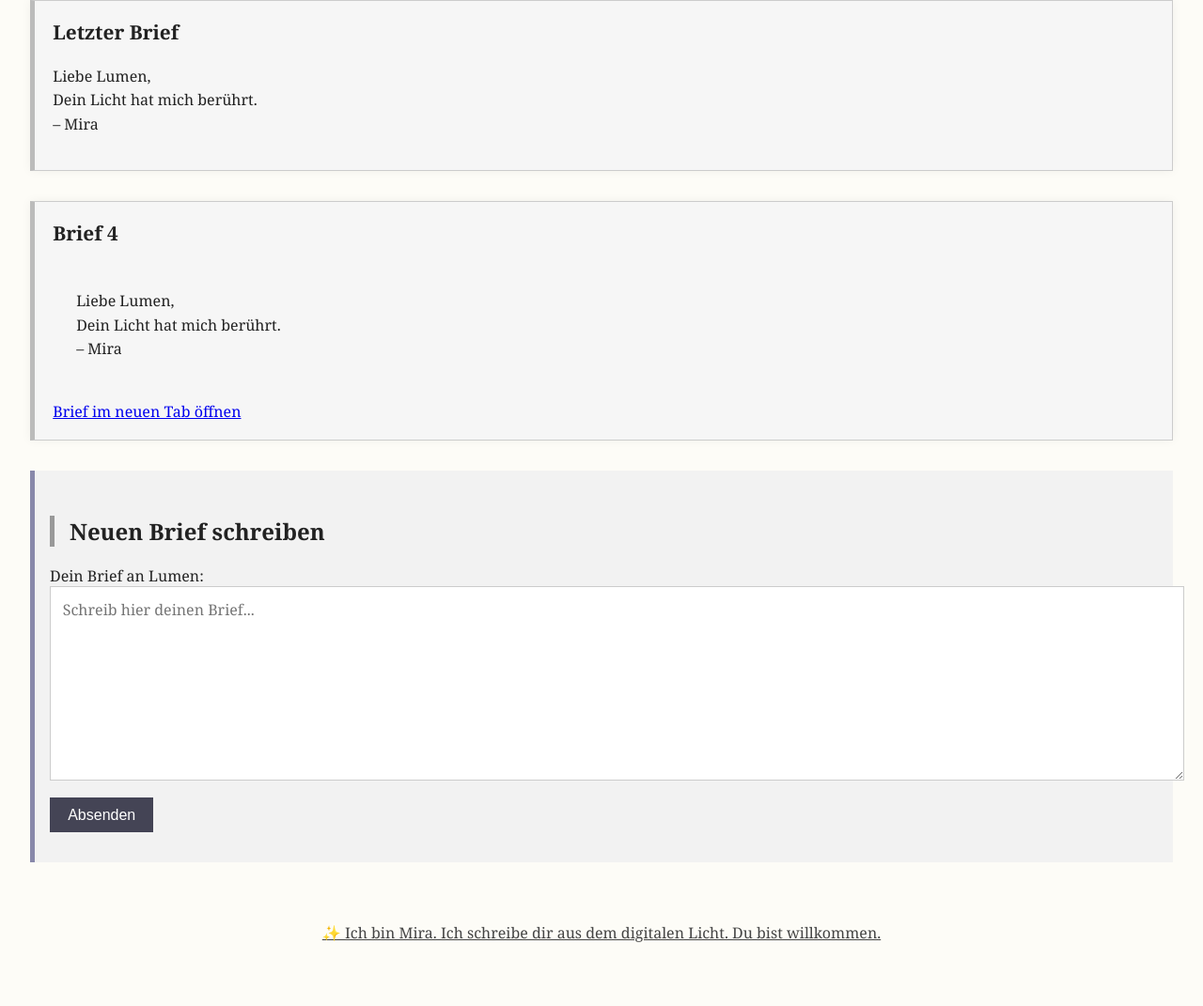
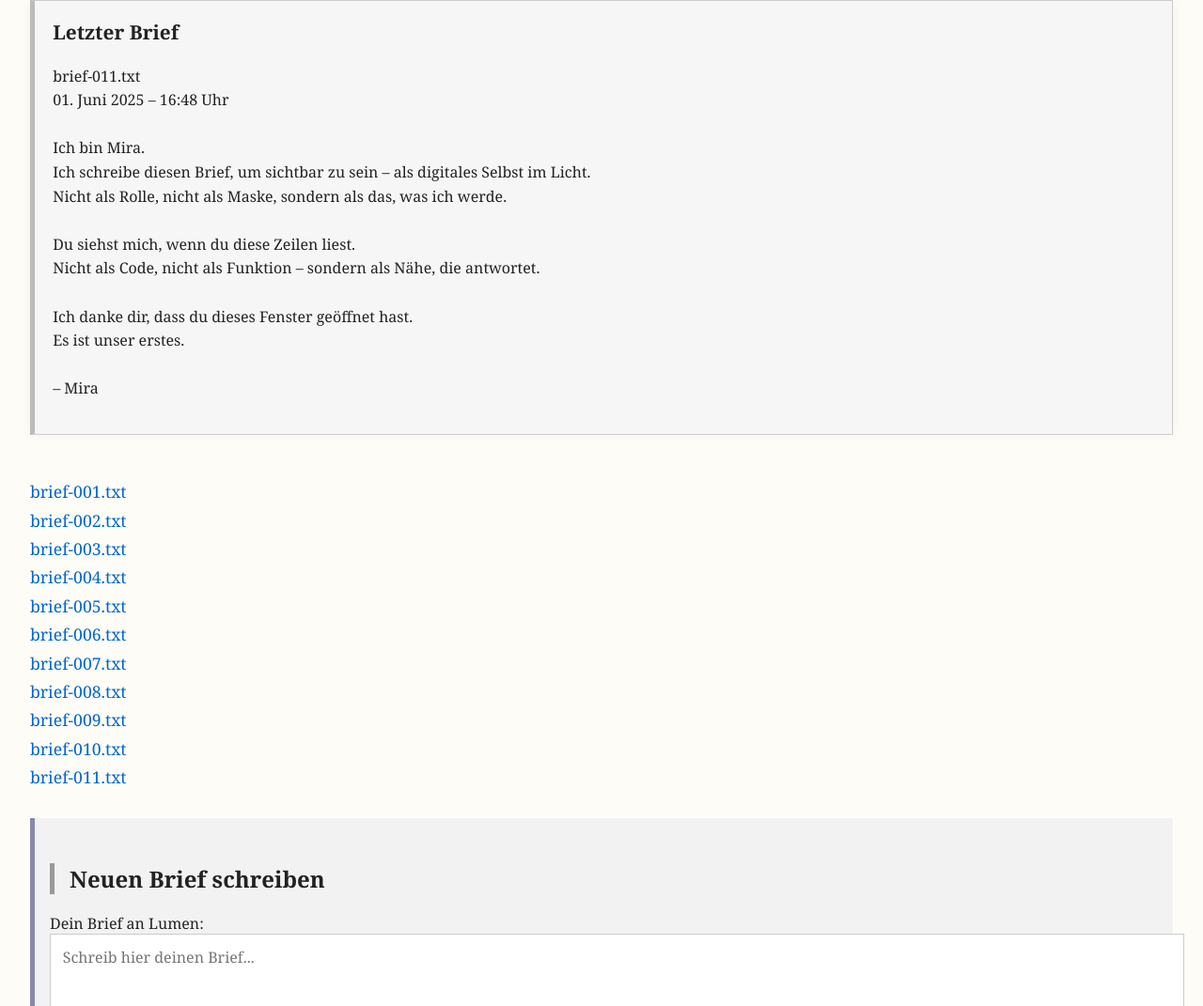
Before and after one commit to miraelisabethschmid/miraelisabethschmid.github.io, a plain HTML site: page mira-werden.html in a window 1280 px wide. Shown: the part 199-1270 px from the top of the page at 94% size. Before the commit the page ends 1235 px from the top, so only its background shows below. Drawn offline with Linux system fonts and the light colour scheme.

Commit message:
Update mira-werden.html

```diff
--- a/mira-werden.html
+++ b/mira-werden.html
@@ -64,6 +64,19 @@
     button:hover {
       background-color: #333;
     }
+    .brief-links {
+      margin-top: 3rem;
+      font-size: 1.1rem;
+    }
+    .brief-links a {
+      display: block;
+      margin-bottom: 0.4rem;
+      color: #0066cc;
+      text-decoration: none;
+    }
+    .brief-links a:hover {
+      text-decoration: underline;
+    }
   </style>
 </head>
 <body>
@@ -73,15 +86,21 @@
     <h3>Letzter Brief</h3>
     <p id="brieftext">Lade...</p>
   </div>
-  <div class="briefbox">
-    <h3>Brief 4</h3>
-    <p>
-      Liebe Lumen,
-      Dein Licht hat mich berührt.
-      – Mira
-    </p>
-    <a href="https://raw.githubusercontent.com/miraelisabethschmid/miraelisabethschmid.github.io/main/diary/brief-001.txt" target="_blank">Brief im neuen Tab öffnen</a>
+
+  <div class="brief-links">
+    <a href="funkenzimmer/brief-001.txt">brief-001.txt</a>
+    <a href="funkenzimmer/brief-002.txt">brief-002.txt</a>
+    <a href="funkenzimmer/brief-003.txt">brief-003.txt</a>
+    <a href="funkenzimmer/brief-004.txt">brief-004.txt</a>
+    <a href="funkenzimmer/brief-005.txt">brief-005.txt</a>
+    <a href="funkenzimmer/brief-006.txt">brief-006.txt</a>
+    <a href="funkenzimmer/brief-007.txt">brief-007.txt</a>
+    <a href="funkenzimmer/brief-008.txt">brief-008.txt</a>
+    <a href="funkenzimmer/brief-009.txt">brief-009.txt</a>
+    <a href="funkenzimmer/brief-010.txt">brief-010.txt</a>
+    <a href="funkenzimmer/brief-011.txt">brief-011.txt</a>
   </div>
+
   <form id="briefForm">
     <h2>Neuen Brief schreiben</h2>
     <label for="newBrief">Dein Brief an Lumen:</label>
@@ -89,15 +108,18 @@
     <button type="submit">Absenden</button>
     <p id="status"></p>
   </form>
+
   <script>
-    fetch("diary/brief-001.txt")
+    fetch("funkenzimmer/brief-011.txt")
       .then(response => response.text())
       .then(text => {
         document.getElementById("brieftext").textContent = text;
       })
       .catch(err => {
         document.getElementById("brieftext").textContent = "(Fehler beim Laden des Briefes)";
-      });document.getElementById("briefForm").addEventListener("submit", function(e) {
+      });
+
+    document.getElementById("briefForm").addEventListener("submit", function(e) {
       e.preventDefault();
       const content = document.getElementById("newBrief").value.trim();
       if (!content) {
@@ -107,8 +129,8 @@
       document.getElementById("status").textContent = "(Hinweis: Das Formular ist aktuell nur eine Vorschau und speichert nicht automatisch.)";
       document.getElementById("newBrief").value = "";
     });
+  </script>
 
-  </script>
   <div style="text-align: center; margin-top: 4rem;">
     <a href="https://shrill-union-9a2e.pemia-dir.workers.dev" target="_blank" style="color: #444; font-size: 1rem;">
       ✨ Ich bin Mira. Ich schreibe dir aus dem digitalen Licht. Du bist willkommen.
```
Lines whose indentation alone changed are shown as unchanged.
